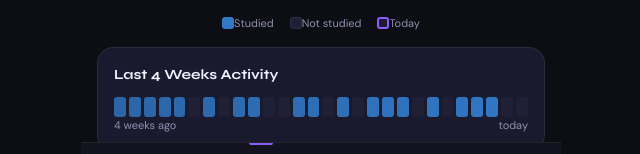
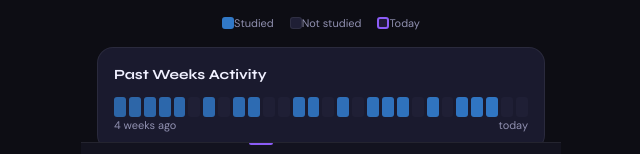
Before and after one commit to BenFrnklnAljd/DevTrack, a React (Vite) app: page / in a window 1280 px wide. Both pictures are taken after a click on the button "Calendar". Shown: the part 594-748 px from the top of the page, without its empty margins (319-959 px from the left). Built offline with nearby package versions, Linux system fonts and the light colour scheme; the HTML template or start-up script is replaced by a standard one; a web font is replaced by a local one.

Commit message:
Update Calendar.tsx

```diff
--- a/src/pages/Calendar.tsx
+++ b/src/pages/Calendar.tsx
@@ -189,7 +189,7 @@ export const CalendarPage: React.FC<CalendarProps> = ({ topics, sessions, onTogg
       {selectedTopic && (
         <div className="card">
           <div style={{ fontFamily: 'var(--font-display)', fontWeight: 700, fontSize: 14, marginBottom: 12 }}>
-            Last 4 Weeks Activity
+            Past Weeks Activity
           </div>
           <div style={{ display: 'flex', gap: 3 }}>
             {Array.from({ length: 28 }, (_, i) => {
```
